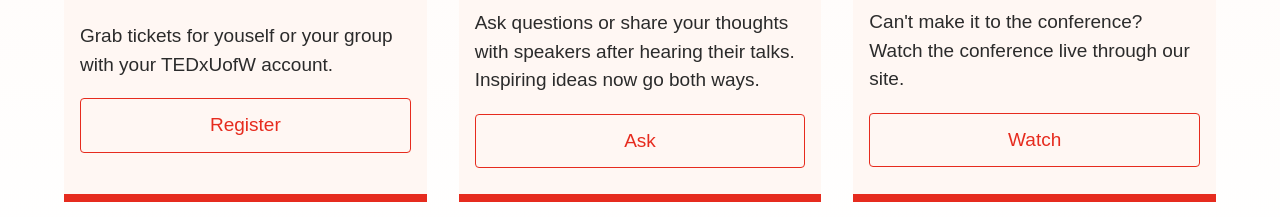
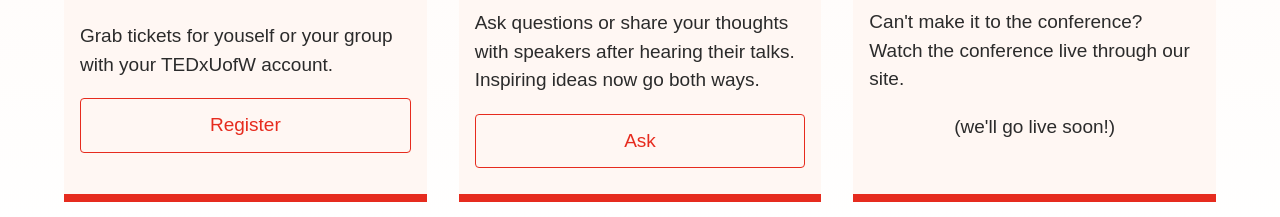
Before and after one commit to tedxuofw/dev, a Vue app: page /dashboard in a window 1280 px wide. Shown: the part 2053-2270 px from the top of the page. Built offline with nearby package versions, Linux system fonts and the light colour scheme; a web font is replaced by a local one.

Commit message:
hide livestream for now

```diff
--- a/src/pages/Home.vue
+++ b/src/pages/Home.vue
@@ -46,7 +46,9 @@
               <p>
                 Can't make it to the conference? Watch the conference live through our site.
               </p>
-              <router-link class="button ghost" to="stream">Watch</router-link>
+              <p style="margin-top: 1em; text-align: center">
+                (we'll go live soon!)
+              </p>
             </div>
           </div>
         </div>
```
